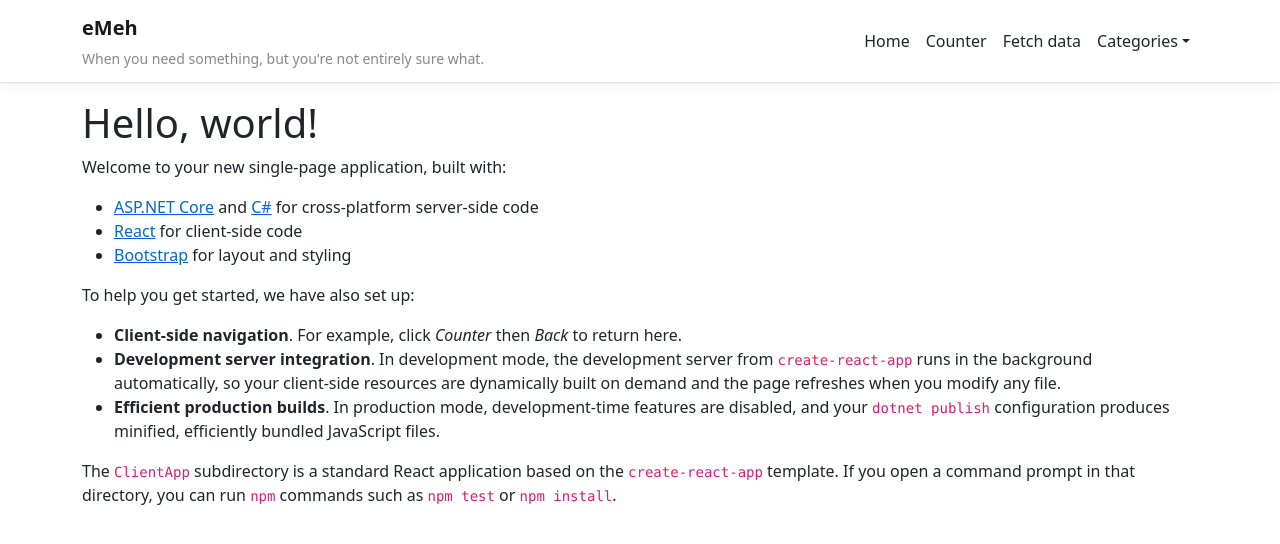
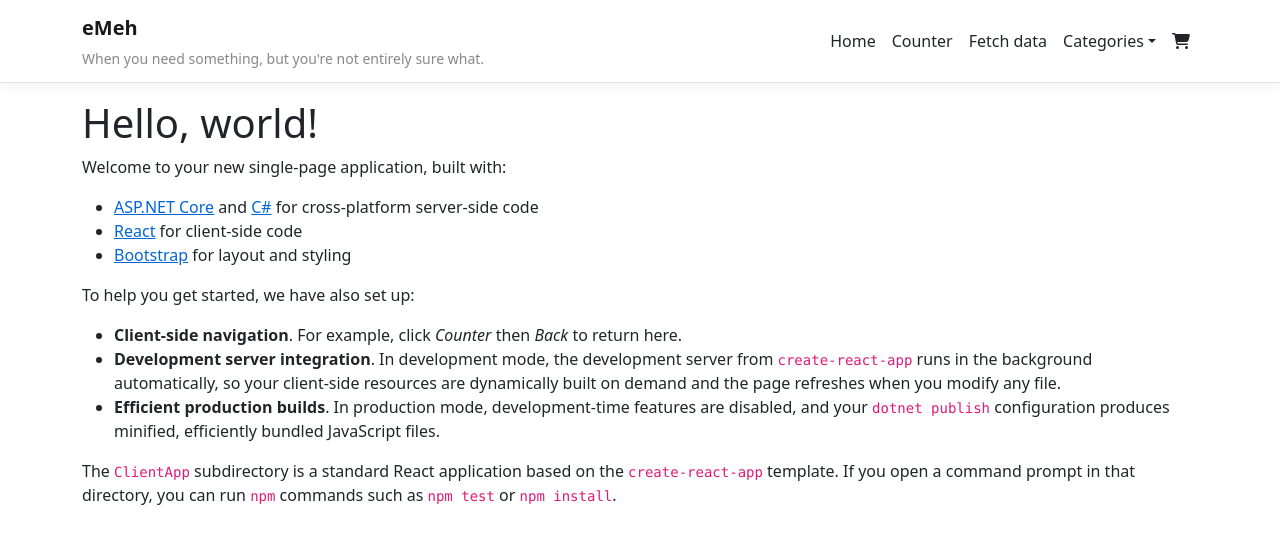
Before and after one commit to Serhii-TSU/eMeh, a React (Create React App) app in the folder eMeh/ClientApp/: page / in a window 1280 px wide. Shown: the top 544 px of the page. Built offline with nearby package versions, Linux system fonts and the light colour scheme.

Commit message:
add shopping cart menu item

```diff
--- a/eMeh/ClientApp/package.json
+++ b/eMeh/ClientApp/package.json
@@ -3,6 +3,8 @@
   "version": "0.1.0",
   "private": true,
   "dependencies": {
+    "@fortawesome/free-solid-svg-icons": "^6.5.1",
+    "@fortawesome/react-fontawesome": "^0.2.0",
     "bootstrap": "^5.2.3",
     "http-proxy-middleware": "^2.0.6",
     "jquery": "^3.6.4",
--- a/eMeh/ClientApp/src/components/NavMenu.js
+++ b/eMeh/ClientApp/src/components/NavMenu.js
@@ -1,6 +1,8 @@
 import React, { useState } from 'react';
 import { Collapse, Navbar, NavbarBrand, NavbarToggler, NavItem, NavLink, Dropdown, DropdownToggle, DropdownMenu, DropdownItem } from 'reactstrap';
 import { Link } from 'react-router-dom';
+import { FontAwesomeIcon } from '@fortawesome/react-fontawesome'
+import { faShoppingCart } from '@fortawesome/free-solid-svg-icons'
 import './NavMenu.css';
 
 const NavMenu = () => {
@@ -52,6 +54,11 @@ const NavMenu = () => {
                 </DropdownItem>
               </DropdownMenu>
             </Dropdown>
+            <NavItem>
+              <NavLink tag={Link} className="text-dark" to="/shopping-cart">
+                <FontAwesomeIcon icon={faShoppingCart} />
+              </NavLink>
+            </NavItem>
           </ul>
         </Collapse>
       </Navbar>
```
Also changed, not shown: 1 other file (tests, documents, lock files or other folders). Lines whose indentation alone changed are shown as unchanged.
